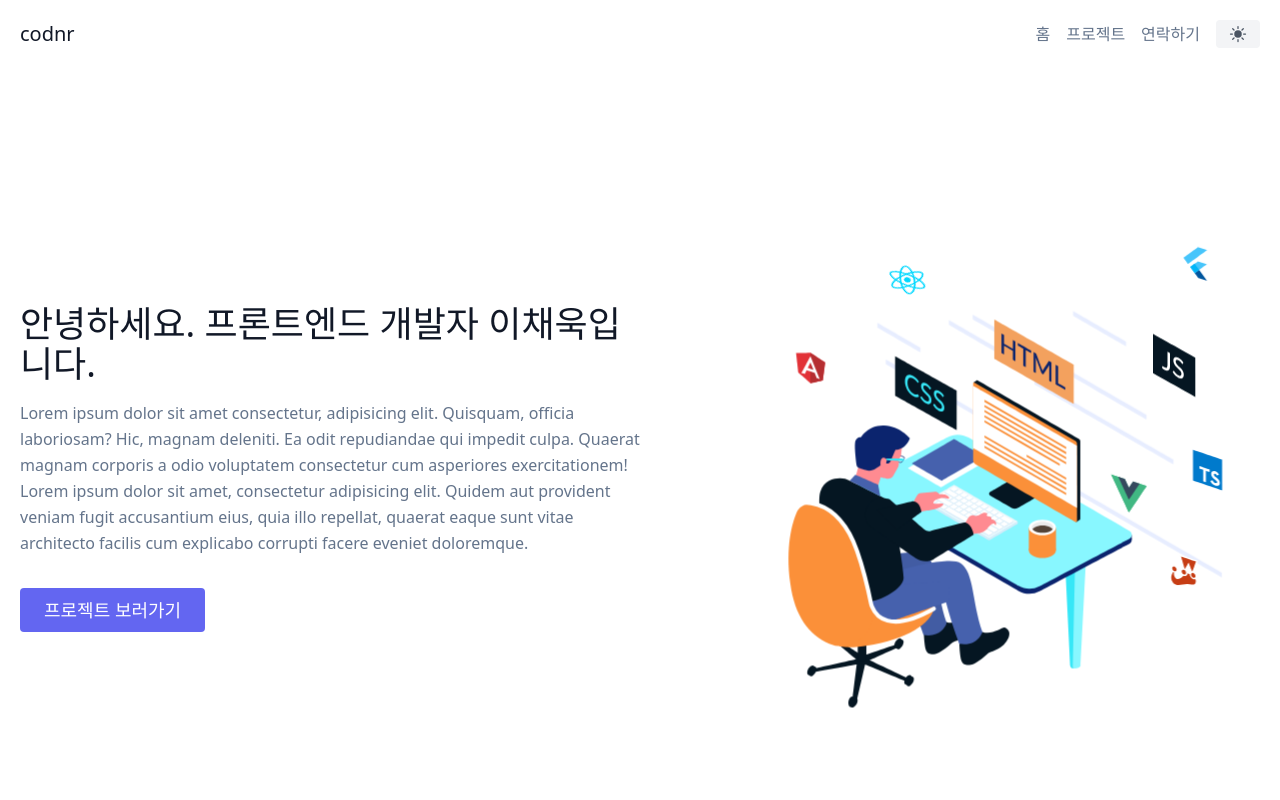
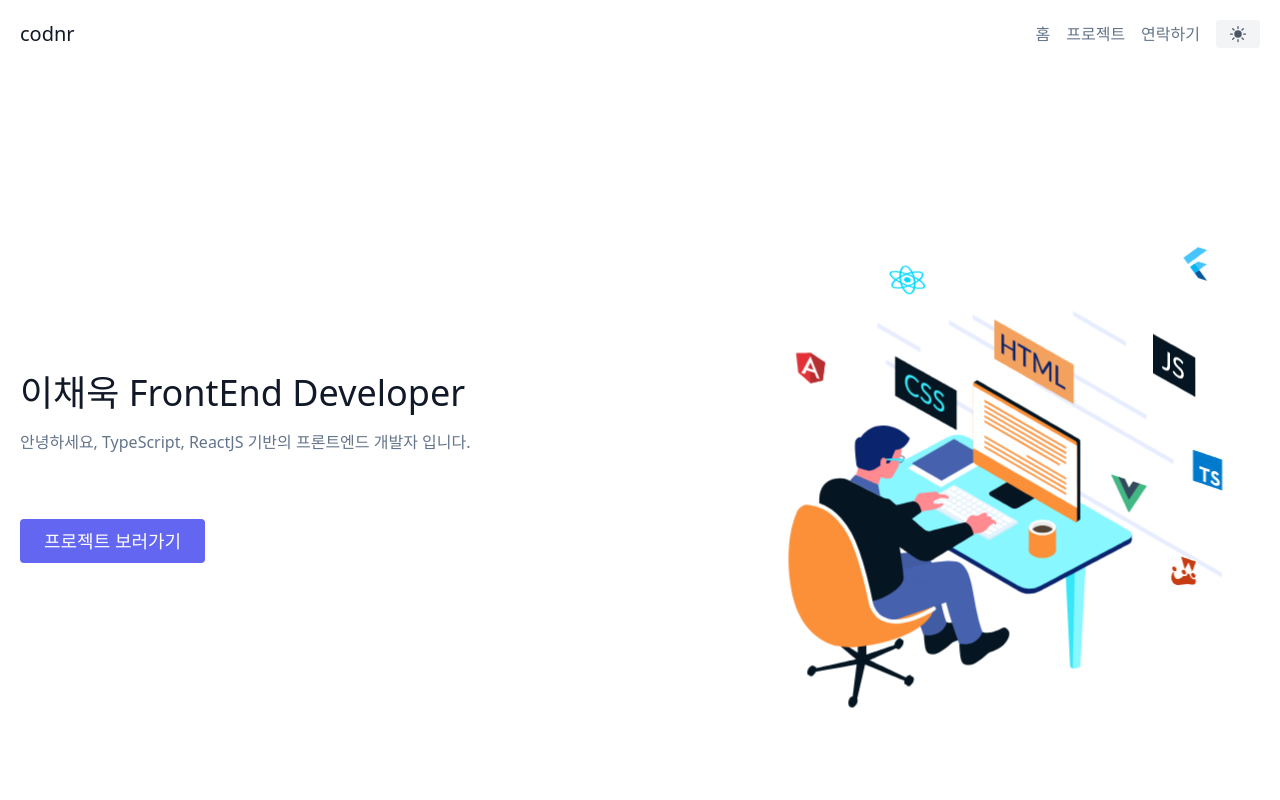
Before and after one commit to codnr98/next-portfolio, a Next.js app: page / in a window 1280 px wide. Shown: the top 800 px of the page. Built offline with nearby package versions, Linux system fonts and the light colour scheme.

Commit message:
doc: Hero 컨텐츠 수정

```diff
--- a/components/home/hero.tsx
+++ b/components/home/hero.tsx
@@ -6,18 +6,13 @@ const Hero = () => {
     <>
       <div className="lg:flex-grow md:w-1/2 lg:pr-24 md:pr-16 flex flex-col md:items-start md:text-left mb-16 md:mb-0 items-center text-center">
         <h1 className="title-font sm:text-4xl text-3xl mb-4 font-medium text-gray-900">
-          안녕하세요. 프론트엔드 개발자 이채욱입니다.
+          이채욱 FrontEnd Developer
           <br className="hidden lg:inline-block" />
         </h1>
         <p className="mb-8 leading-relaxed">
-          Lorem ipsum dolor sit amet consectetur, adipisicing elit. Quisquam,
-          officia laboriosam? Hic, magnam deleniti. Ea odit repudiandae qui
-          impedit culpa. Quaerat magnam corporis a odio voluptatem consectetur
-          cum asperiores exercitationem! Lorem ipsum dolor sit amet, consectetur
-          adipisicing elit. Quidem aut provident veniam fugit accusantium eius,
-          quia illo repellat, quaerat eaque sunt vitae architecto facilis cum
-          explicabo corrupti facere eveniet doloremque.
+          안녕하세요, TypeScript, ReactJS 기반의 프론트엔드 개발자 입니다.
         </p>
+        <p className="mb-8 leading-relaxed" />
         <div className="flex justify-center">
           <Link href="projects" className="btn-project">
             프로젝트 보러가기
```
